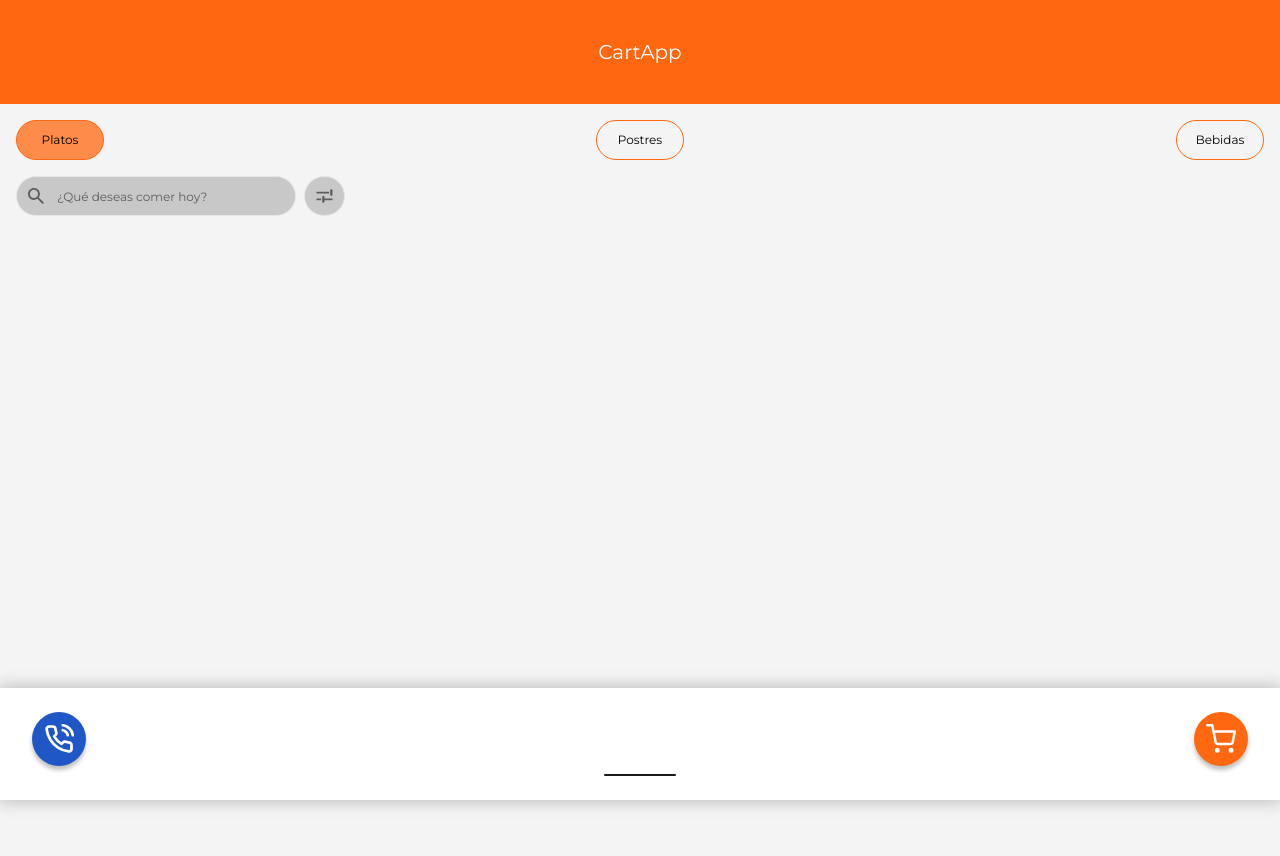
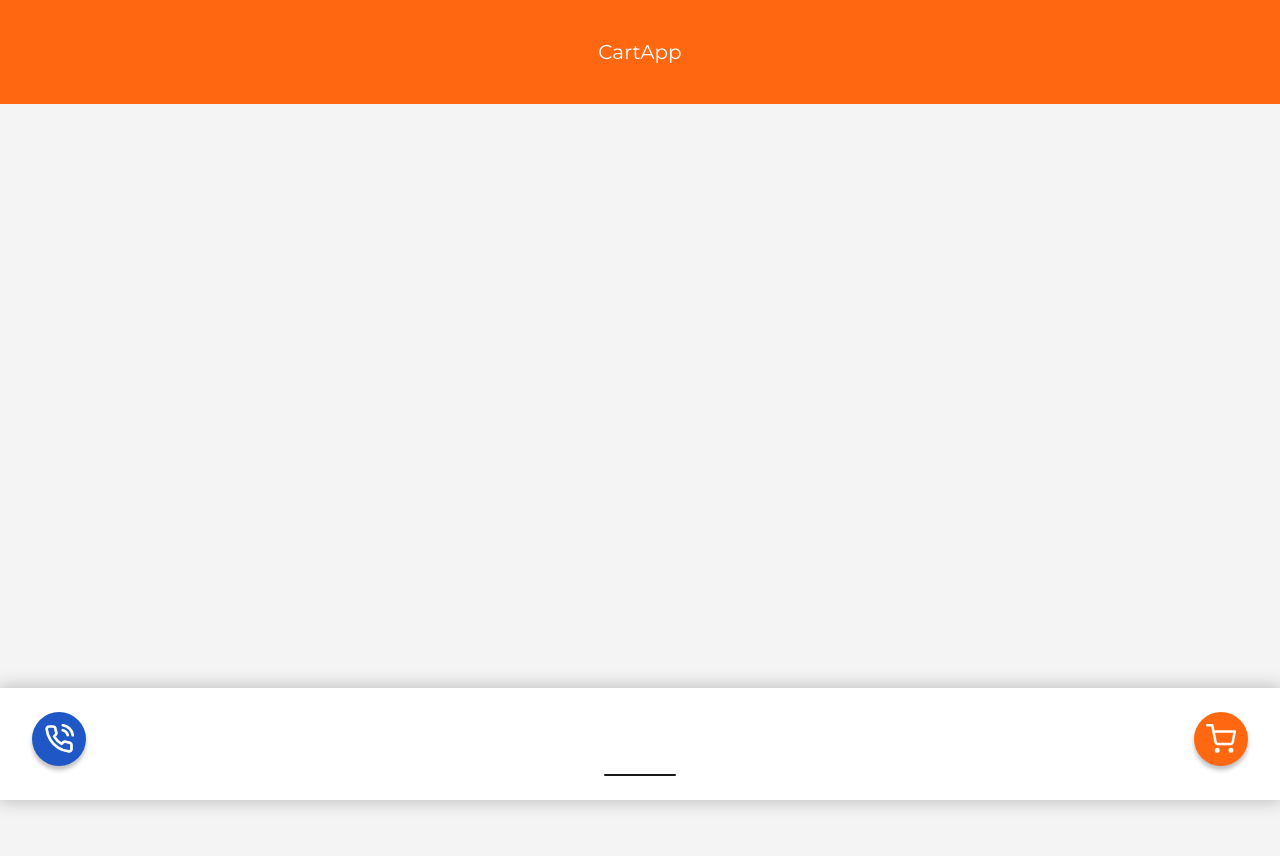
Before and after one commit to No-Country/s12-25-t-java-next, a Next.js app in the folder Frontend/: page / in a window 1280 px wide. Shown: the top 856 px of the page. Built offline with nearby package versions, Linux system fonts and the light colour scheme.

Commit message:
add- filterProducts component

```diff
--- a/Frontend/src/app/mains/layout.tsx
+++ b/Frontend/src/app/mains/layout.tsx
@@ -1,6 +1,12 @@
+import FilterProducts from "@/components/FilterProducts/FilterProducts";
 import React from "react";
 
 function MainsLayout({ children }: { children: React.ReactNode }) {
-  return <div>{children}</div>;
+  return (
+    <div>
+      <FilterProducts />
+      {children}
+    </div>
+  );
 }
 export default MainsLayout;
--- a/Frontend/src/app/page.tsx
+++ b/Frontend/src/app/page.tsx
@@ -1,11 +1,9 @@
 import { products } from "@/utils/data";
-import DishesPage from "./[slug]/page";
 import { Notification, ProductDescription } from "@/components";
 
 export default function Home() {
   return (
     <main className="flex min-h-[100vh] w-screen flex-col bg-whitebackground items-center justify-between">
-      <DishesPage />
       <Notification />
     </main>
   );
--- a/Frontend/src/app/[slug]/page.tsx
+++ b/Frontend/src/components/FilterProducts/FilterProducts.tsx
@@ -1,26 +1,29 @@
 import ActiveButton from "./activeButton";
 import Search from "./search";
 
-export default function DishesPage() {
+export default function FilterProducts () {
   const fakeData = [
     {
       id: "1",
       title: "Platos",
+      routes:"mains"
     },
     {
       id: "2",
       title: "Postres",
+      routes:"#"
     },
     {
       id: "3",
       title: "Bebidas",
+      routes:"#"
     },
   ];
   return (
     <section className="w-full ">
       <div className="flex flex-row items-center justify-between px-4 mt-4">
         {fakeData.map((data) => (
-          <ActiveButton slug={`/${data.title}`} key={data.id}>
+          <ActiveButton slug={`/${data.routes}`} key={data.id}>
             <div className="flex justify-center items-center h-full">
               <span> {data.title} </span>
             </div>
--- a/Frontend/src/app/[slug]/activeButton.tsx
+++ b/Frontend/src/components/FilterProducts/activeButton.tsx
@@ -12,7 +12,7 @@ export default function ActiveButton({
 }) {
   const pathname = usePathname();
   const isActive =
-    pathname === slug || (pathname === "/" && slug === "/Platos");
+    pathname === slug || (pathname === "/" && slug === "/mains");
 
   return (
     <Link
```
Also changed, not shown: Frontend/src/components/FilterProducts/filterButton.tsx (renamed from Frontend/src/app/[slug]/filterButton.tsx), Frontend/src/components/FilterProducts/icons.tsx (renamed from Frontend/src/app/[slug]/icons.tsx), Frontend/src/components/FilterProducts/search.tsx (renamed from Frontend/src/app/[slug]/search.tsx), 1 other file (tests, documents, lock files or other folders).
